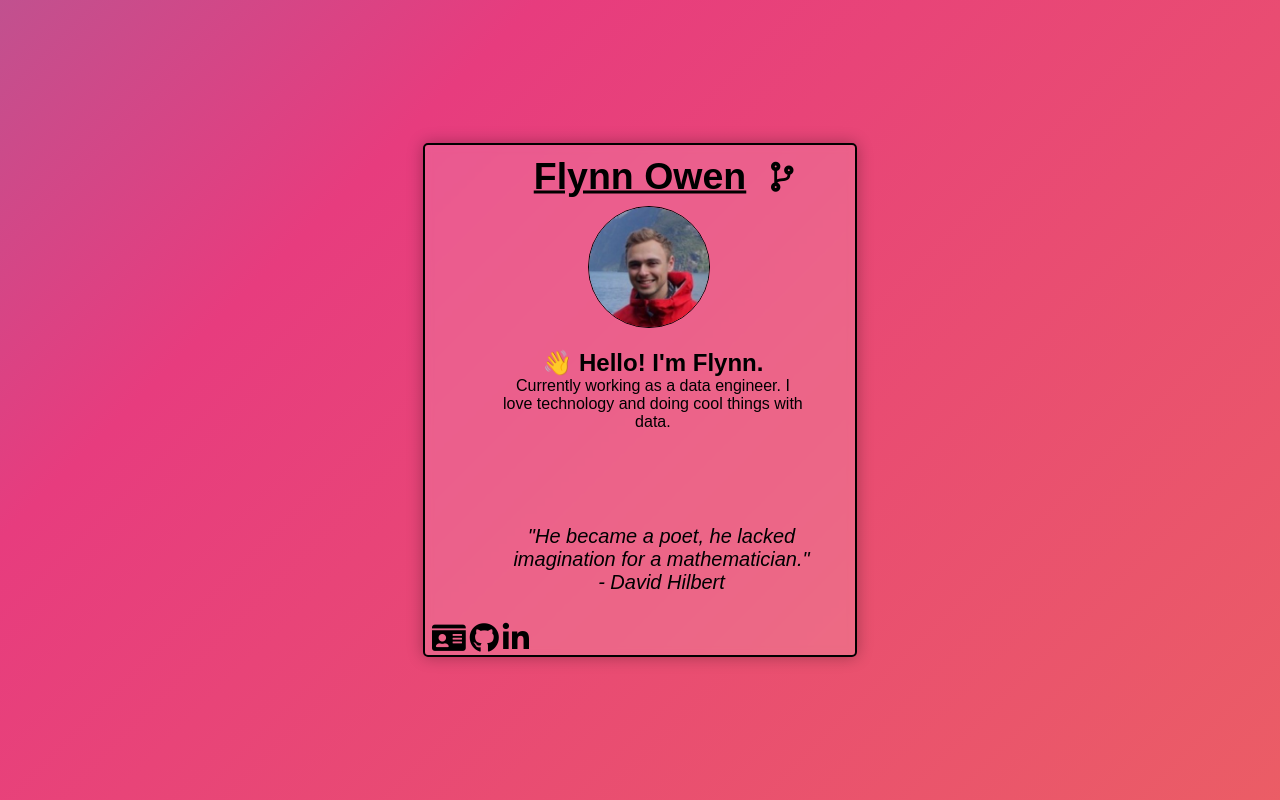
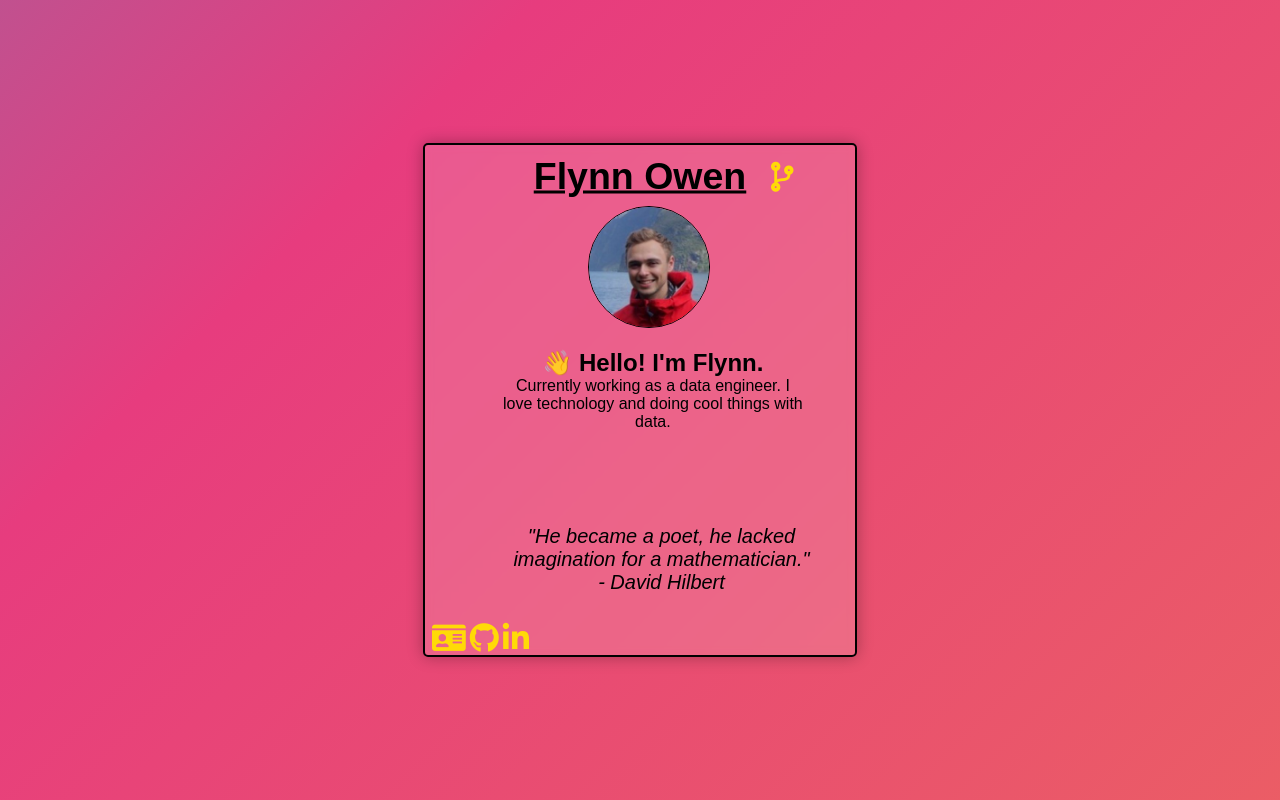
Before and after one commit to FlynnOwen/website-blog, a Flask app: page / in a window 1280 px wide. Run offline with Flask 2, Linux system fonts and the light colour scheme; some libraries are stand-ins or nearby versions.

Commit message:
change socials colour

```diff
--- a/static/main_page.css
+++ b/static/main_page.css
@@ -13,7 +13,7 @@
   }
 
 a:link, i {
-    color: black;
+    color: rgb(255, 218, 7);
   }
 
 .socials {
```
